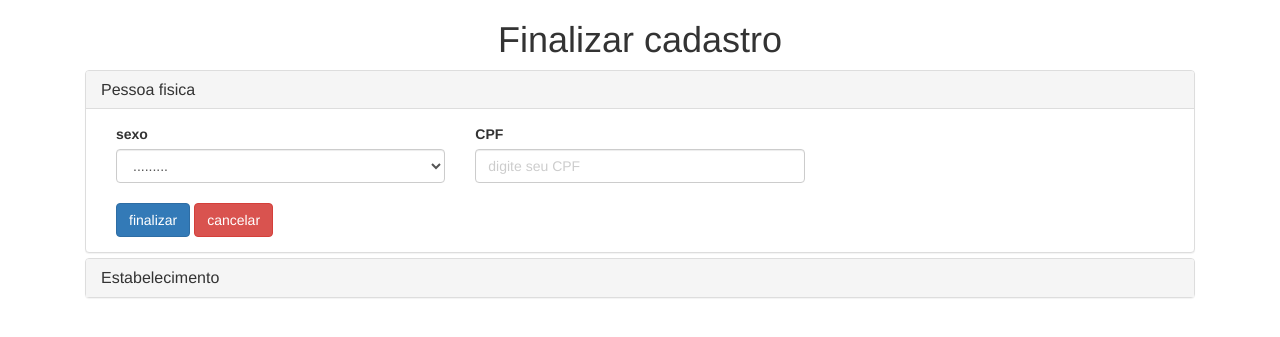
After one commit to joaoneivaneto/SiteMarcacao, a PHP site: page /proximoCadas.html in a window 1280 px wide, after a click on "Pessoa fisica". The commit adds this page. Shown: the top 337 px of the page. Run offline with PHP 8.4, Linux system fonts and the light colour scheme.

Commit message:
cadastro

```diff
--- a/index.html
+++ b/index.html
@@ -1,7 +1,7 @@
 <!doctype html>
 <html lang="en">
   <head>
-  	<title>Login 06</title>
+  	<title>Login</title>
     <meta charset="utf-8">
     <meta name="viewport" content="width=device-width, initial-scale=1, shrink-to-fit=no">
 
@@ -53,8 +53,8 @@
 	          </form>
 	        </div>
 	      </div>
+	    </div>
 	</div>
-		</div>
 	</section>
 
 	<script src="js/jquery.min.js"></script>
--- /dev/null
+++ b/proximoCadas.html
@@ -0,0 +1,83 @@
+<!doctype html>
+<html lang="en">
+  <head>
+  	<title>finalizar cadastro</title>
+    <meta charset="utf-8">
+    <meta name="viewport" content="width=device-width, initial-scale=1, shrink-to-fit=no">
+
+	<link href="https://fonts.googleapis.com/css?family=Lato:300,400,700&display=swap" rel="stylesheet">
+
+	<link rel="stylesheet" href="https://stackpath.bootstrapcdn.com/font-awesome/4.7.0/css/font-awesome.min.css">
+
+	<link rel="stylesheet" href="css/style.css">
+
+    <link rel="stylesheet" href="https://maxcdn.bootstrapcdn.com/bootstrap/3.4.1/css/bootstrap.min.css">
+  <script src="https://ajax.googleapis.com/ajax/libs/jquery/3.5.1/jquery.min.js"></script>
+  <script src="https://maxcdn.bootstrapcdn.com/bootstrap/3.4.1/js/bootstrap.min.js"></script>
+
+
+
+	</head>
+	<body>
+        <h1 style="text-align: center;"> Finalizar cadastro</h1>
+
+
+        <div class="container">
+
+            <div class="panel-group" id="accordion">
+
+              <div class="panel panel-default">
+                <div class="panel-heading">
+                  <h4 class="panel-title">
+                    <a data-toggle="collapse" data-parent="#accordion" href="#collapse2">Pessoa fisica</a>
+                  </h4>
+                </div>
+                <div  id="collapse2" class="panel-collapse collapse">
+                  <div class="panel-body">
+                    <form action="">
+                        <div class="form-group col-md-4">
+                            <label for="inputSexo4">sexo</label>
+                            <select id="inputSexo" class="form-control">
+                            <option>.........</option>
+                            <option>outros</option>
+                            <option value="Feminino">Feminino</option>
+                            <option value="outros">outros</option>
+                            </select>
+                        </div>
+                        <div class="form-group col-md-4">
+                            <label for="inputCpf4">CPF</label>
+                            <input type="number" class="form-control" id="inputCpf4" placeholder="digite seu CPF">
+                        </div>
+                        <div  class="col-sm-8">
+                            <button type="submit" class="btn btn-primary">finalizar</button>
+                            <a class="btn btn-danger" href="index.html" role="button">cancelar</a>
+                        </div>
+                    </form>
+                  </div>
+                </div>
+              </div>
+              <div class="panel panel-default">
+                <div class="panel-heading">
+                  <h4 class="panel-title">
+                    <a data-toggle="collapse" data-parent="#accordion" href="#collapse3">Estabelecimento</a>
+                  </h4>
+                </div>
+                <div id="collapse3" class="panel-collapse collapse">
+                  <div class="panel-body">
+                    <form action="" id="filho1">
+                        <div class="form-group col-md-4">
+                            <label for="inputCnpj4">CNPJ</label>
+                            <input type="nuber" class="form-control" id="inputCnpj4" placeholder="digite seu CNPJ">
+                        </div>
+                        <div  class="col-sm-10">
+                            <button type="submit" class="btn btn-primary">finalizar</button>
+                            <a class="btn btn-danger" href="index.html" role="button">cancelar</a>
+                        </div>
+                  </div>
+                </div>
+              </div>
+            </div>
+          </div>
+
+	</body>
+</html>
```
Also changed, not shown: casdatro.html (+74 -33 lines), css/style.css, 1 other file.
